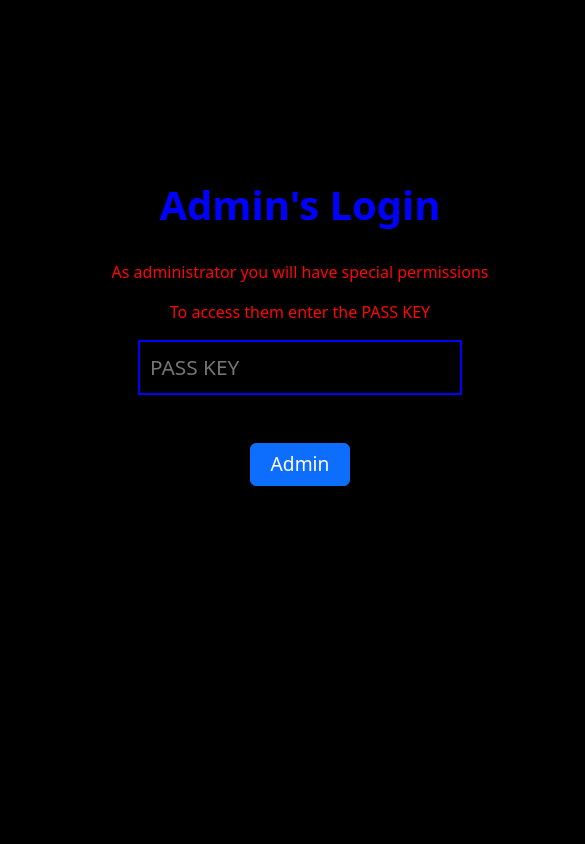
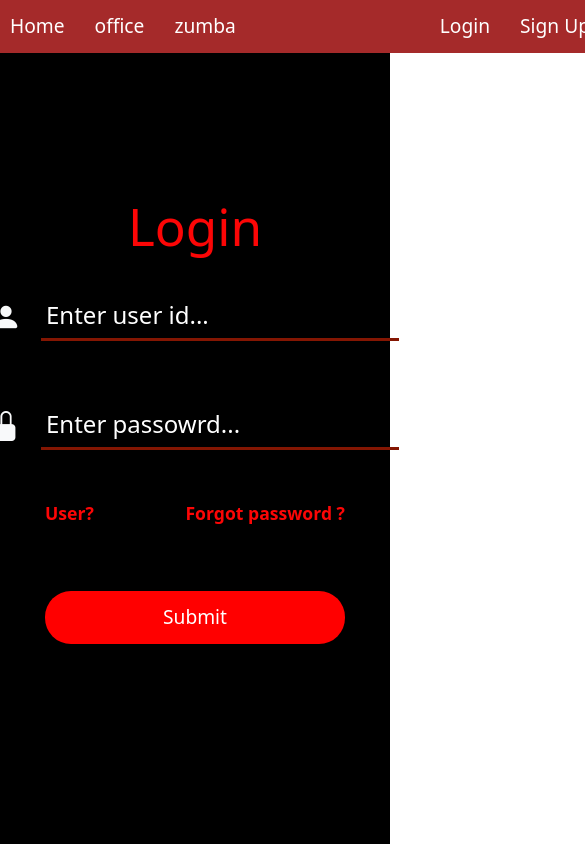
Before and after one commit to Dharineesh235/wresverse, a React (Vite) app: page /adminlogin in a window 390 px wide. Shown: the whole page, 585 px wide, since content can reach past the window. Built offline with nearby package versions, Linux system fonts and the light colour scheme; no server answers.

Commit message:
enhaced login component and responsiveness

```diff
--- a/src/App.jsx
+++ b/src/App.jsx
@@ -1,9 +1,4 @@
-import { useState } from "react";
-import reactLogo from "./assets/react.svg";
-import viteLogo from "/vite.svg";
-import "./App.css";
 import Login from "./components/Login";
-import Nav from "./components/Nav";
 import "bootstrap-icons/font/bootstrap-icons.css";
 import { BrowserRouter, Route, Routes } from "react-router-dom";
 import Home from "./components/Home";
--- a/src/components/Login.jsx
+++ b/src/components/Login.jsx
@@ -1,6 +1,7 @@
 import React, { useEffect, useState } from "react";
 import Admin from "./Admin";
 import Nav from "./Nav";
+import { useNavigate, useNavigation } from "react-router-dom";
 
 const Login = ({ credential }) => {
   const PASSKEY = import.meta.env.VITE_PASSKEY || "admin";
@@ -8,83 +9,11 @@ const Login = ({ credential }) => {
   const [passowrd, setPassword] = useState("");
   const [adminLogin, setAdminLogin] = useState(false);
 
+  const navigate = useNavigate();
+
   useEffect(() => {
     console.log(adminLogin);
   }, [adminLogin]);
-
-  const style = {
-    containerPrimeUser: {
-      minWidth: "600px",
-      backgroundColor: "grey",
-      height: "100vh",
-    },
-    containerPrimeAdmin: {
-      minWidth: "600px",
-      backgroundColor: "black",
-      height: "100vh",
-    },
-    containerSec: {
-      position: "relative",
-      marginTop: "150px",
-      width: "500px",
-      maxWidth: "500px",
-      margin: "0 auto",
-      border: "10px solid black",
-      borderRadius: "20px",
-      boxSizing: "border-box",
-      minWidth: "500px",
-    },
-    containerSecAdmin: {
-      position: "relative",
-      marginTop: "150px",
-      maxWidth: "500px",
-      margin: "0 auto",
-      border: "10px solid red",
-      borderRadius: "20px",
-      boxSizing: "border-box",
-      minWidth: "550px",
-    },
-    gap: { gap: "20px" },
-    input: {
-      backgroundColor: "transparent",
-      border: "none",
-      borderBottom: "3px solid rgb(132, 22, 2)",
-      padding: "5px",
-      // color: "rgb(8, 8, 8)",
-      color: "white",
-      fontWeight: "500",
-      outline: "none",
-      fontSize: "1.5em",
-    },
-    submitBtn: {
-      position: "relative",
-      backgroundColor: "black",
-      border: "none",
-      fontSize: "1.2em",
-      color: "#FFFFFF",
-      padding: "12px",
-      width: "80%",
-      textAlign: "center",
-      transitionDuration: "0.4s",
-      overflow: "hidden",
-      cursor: "pointer",
-      borderRadius: "26px",
-    },
-    submitBtnadmin: {
-      position: "relative",
-      backgroundColor: "red",
-      border: "none",
-      fontSize: "1.2em",
-      color: "#FFFFFF",
-      padding: "12px",
-      width: "80%",
-      textAlign: "center",
-      transitionDuration: "0.4s",
-      overflow: "hidden",
-      cursor: "pointer",
-      borderRadius: "26px",
-    },
-  };
 
   const handleSwitchFieldInput = (e) => {
     const key = e.key;
@@ -107,46 +36,56 @@ const Login = ({ credential }) => {
   };
 
   return (
+    <>
+      <Nav credential={credential} />
       <div
-      className={credential !== "admin" ? "login" : "login-admin"}
-      style={
-        credential === "admin"
-          ? style.containerPrimeAdmin
-          : style.containerPrimeUser
+        className={
+          credential !== "admin"
+            ? "containerPrime containerPrimeUser"
+            : "containerPrime containerPrimeAdmin"
         }
+        // style={
+        //   credential === "admin"
+        //     ? style.containerPrimeAdmin
+        //     : style.containerPrimeUser
+        // }
       >
-      {credential !== "admin" ? (
-        <>
-          <Nav credential={credential}/>
         <div
-            className="login-container"
-            style={
-              credential !== "admin"
-                ? style.containerSec
-                : style.containerSecAdmin
-            }
+          className="containerSec"
+          // style={
+          //   credential !== "admin"
+          //     ? style.containerSec
+          //     : style.containerSecAdmin
+          // }
         >
           <div className="mt-5">
             <h1>Login</h1>
           </div>
 
-            <div
-              className="mt-5 d-flex justify-content-center"
-              style={style.gap}
-            >
+          {/* user id input container */}
+          <div className="container-input">
             <div>
               <i
                 className={
                   credential === "admin"
-                      ? "bi fs-3 bi-person-fill Dg text-light"
-                      : "bi fs-3 bi-person-fill Dg"
+                    ? "bi  bi-person-fill Dg text-light icon"
+                    : "bi  bi-person-fill Dg icon"
                 }
               ></i>
             </div>
             <div>
               <input
                 id="userIdLogin"
-                  style={style.input}
+                style={{
+                  backgroundColor: "transparent",
+                  border: "none",
+                  borderBottom: "3px solid rgb(132, 22, 2)",
+                  padding: "5px",
+                  color: "white",
+                  fontWeight: "500",
+                  outline: "none",
+                  fontSize: "1.5em",
+                }}
                 type="text"
                 className="login-input"
                 placeholder="Enter user id..."
@@ -157,176 +96,100 @@ const Login = ({ credential }) => {
             </div>
           </div>
 
-            <div
-              className="mt-5 d-flex justify-content-center"
-              style={style.gap}
-            >
+          {/* login password container  */}
+          <div className="container-input">
             <div>
               <i
                 className={
                   credential === "admin"
-                      ? "bi fs-3 bi-lock-fill text-light"
-                      : "bi fs-3 bi-lock-fill"
+                    ? "bi bi-lock-fill text-light icon"
+                    : "bi bi-lock-fill icon"
                 }
               ></i>
             </div>
             <div style={{ position: "relative" }}>
               <input
                 id="passwordLogin"
-                  style={style.input}
+                style={{
+                  backgroundColor: "transparent",
+                  border: "none",
+                  borderBottom: "3px solid rgb(132, 22, 2)",
+                  padding: "5px",
+                  color: "white",
+                  fontWeight: "500",
+                  outline: "none",
+                  fontSize: "1.5em",
+                }}
                 type="password"
-                  className={
-                    credential === "admin"
-                      ? "login-input login-admin"
-                      : "login-input"
-                  }
+                className='login-input login-admin'
                 placeholder="Enter passowrd..."
                 onChange={(e) => setPassword(e.target.value)}
                 onKeyDown={handleSwitchFieldPassword}
               />
             </div>
           </div>
-            <div>
+
+          {/* user Options */}
+          <div
+            className="container-user-opts"
+            style={{
+              display: "flex",
+              justifyContent: "space-between",
+              width: "300px",
+              margin: "0 auto",
+            }}
+          >
+            {credential!=="admin" ? <p
+              className="forgot-pass-login"
+              style={{
+                paddingTop: "20px",
+                cursor: "pointer",
+                fontSize: "1.1em",
+                fontWeight:"700"
+              }}
+              onClick={()=>navigate('/adminlogin')}
+            >
+              Admin?
+            </p> :
             <p
             className="forgot-pass-login"
             style={{
               paddingTop: "20px",
               cursor: "pointer",
               fontSize: "1.1em",
-                  marginLeft: "250px",
+              fontWeight:"700"
+            }}
+            onClick={()=>navigate('/login')}
+          >
+            User?
+          </p>}
+            <p
+              className="forgot-pass-login"
+              style={{
+                paddingTop: "20px",
+                cursor: "pointer",
+                fontSize: "1.1em",
+                fontWeight:"700"
               }}
             >
               Forgot password ?
             </p>
           </div>
 
-            <div className="mt-5 mb-5">
+          <div className="mt-5 mb-5 ">
             {credential !== "admin" ? (
-                <button className="submit-btn" style={style.submitBtn}>
+              <button className="submit-btn submit-btn-user" >
                 Submit
               </button>
             ) : (
-                <button className="submit-btn" style={style.submitBtnadmin}>
+              <button className="submit-btn submit-btn-admin">
                 Submit
               </button>
             )}
           </div>
         </div>
-        </>
-      ) : (
-        <>
-          {adminLogin !== true ? (
-            <Admin funk={setAdminLogin} />
-          ) : (
-           <>
-            <Nav credential={credential}/>
-             <div
-              className="login-container"
-              style={
-                credential !== "admin"
-                  ? style.containerSec
-                  : style.containerSecAdmin
-              }
-            >
-              <div className="mt-5">
-                <h1>Login</h1>
-              </div>
-
-              <div
-                className="mt-5 d-flex justify-content-center"
-                style={style.gap}
-              >
-                <div>
-                  <i
-                    className={
-                      credential === "admin"
-                        ? "bi fs-3 bi-person-fill Dg text-light"
-                        : "bi fs-3 bi-person-fill Dg"
-                    }
-                  ></i>
-                </div>
-                <div>
-                  <input
-                    id="userIdLogin"
-                    style={style.input}
-                    type="text"
-                    className="login-input"
-                    placeholder="Enter user id..."
-                    onChange={(e) => setUserId(e.target.value)}
-                    onKeyDown={handleSwitchFieldInput}
-                    autoFocus
-                  />
-                </div>
-              </div>
-
-              <div
-                className="mt-5 d-flex justify-content-center"
-                style={style.gap}
-              >
-                <div>
-                  <i
-                    className={
-                      credential === "admin"
-                        ? "bi fs-3 bi-lock-fill text-light"
-                        : "bi fs-3 bi-lock-fill"
-                    }
-                  ></i>
-                </div>
-                <div style={{ position: "relative" }}>
-                  <input
-                    id="passwordLogin"
-                    style={style.input}
-                    type="password"
-                    className={
-                      credential === "admin"
-                        ? "login-input login-admin"
-                        : "login-input"
-                    }
-                    placeholder="Enter passowrd..."
-                    onChange={(e) => setPassword(e.target.value)}
-                    onKeyDown={handleSwitchFieldPassword}
-                  />
-                </div>
-              </div>
-              <div style={{display:'flex', gap:'200px', marginLeft:'50px'}}>
-                <p style={{
-                    paddingTop: "20px",
-                    cursor: "pointer",
-                    fontSize: "1.2em",
-                    color:'skyblue'
-                  }}>user ?</p>
-                <p
-                  className="forgot-pass-login"
-                  style={{
-                    paddingTop: "20px",
-                    cursor: "pointer",
-                    fontSize: "1.2em",
-                    color:'skyblue'
-
-                  }}
-                >
-                  Forgot password ?
-                </p>
-              </div>
-              <div>Didn't have an account ?</div>
-
-              <div className="mt-5 mb-5">
-                {credential !== "admin" ? (
-                  <button className="submit-btn" style={style.submitBtn}>
-                    Submit
-                  </button>
-                ) : (
-                  <button className="submit-btn" style={style.submitBtnadmin}>
-                    Submit
-                  </button>
-                )}
-              </div>
       </div>
     </>
-          )}
-        </>
-      )}
-    </div>
   );
 };
 
--- a/src/main.jsx
+++ b/src/main.jsx
@@ -1,7 +1,8 @@
 import React from 'react'
 import ReactDOM from 'react-dom/client'
 import App from './App.jsx'
-import './index.css'
+import './styles/index.css';
+import './styles/App.css';
 
 ReactDOM.createRoot(document.getElementById('root')).render(
     <App />
--- a/src/App.css
+++ b/src/styles/App.css
@@ -5,31 +5,68 @@
   /* background-color: rgb(75, 74, 74); */
 }
 
-.login {
+.containerPrime {
   width: 100%;
-  color: rgb(8, 8, 8) ;
   padding: 150px 0px;
   align-items: 'center';
   padding: '20px';
   background-size: cover;
   background-repeat: no-repeat;
   background-position: center;
-  height: 100%;
+  height: 100lvh;
 }
-.login-admin {
-  width: 100%;
+.containerPrimeUser{
+  color: rgb(8, 8, 8) ;
+  background-color: gray;
+}
+.containerPrimeAdmin {
   color: rgb(252, 6, 6) ;
-  padding: 150px 0px;
-  align-items: 'center';
-  padding: '20px';
-  background-size: cover;
-  background-repeat: no-repeat;
-  background-position: center;
-  height: 100%;
+  background-color: black;
 }
+.containerSec{
+  position: relative;
+  /* width: 200px; */
+  margin: 0 auto;
+  /* border: 10px solid black; */
+  box-sizing: border-box;
+}
+.icon{
+  font-size: 30px;
+}
+.container-input{
+  display: flex;
+  justify-content: center;
+  align-items: center;
+  padding: 30px;
+  gap: 20px;
+  /* border: 1px solid yellow; */
+}
+/* .container-user-opts{
+  display: flex;
+  justify-content: space-between;
+  width: 300px;
+  margin: 0 auto;
+} */
+
 .submit-btn{
+  position: relative;
   -webkit-transition-duration: 0.4s;
+  border: none;
+  font-size: 1.2em;
+  color: #ffff;
+  padding: 12px;
+  width: 300px;
+  border-radius: 26px;
+  text-align: center;
+  overflow: hidden;
+  cursor: pointer;
   transition-duration: 0.4s;
+}
+.submit-btn-user{
+  background-color: black;
+}
+.submit-btn-admin{
+  background-color: red;
 }
 .submit-btn::after{
   content: "";
--- /dev/null
+++ b/src/styles/responsiveMedium.css
@@ -0,0 +1,3 @@
+@media screen and (min-width:641px) and (max-width: 1007px) {
+
+}
--- /dev/null
+++ b/src/styles/responsiveSmall.css
@@ -0,0 +1,3 @@
+@media screen and (min-width:300px) and (max-width: 640px) {
+
+}
```
Also changed, not shown: src/styles/index.css (renamed from src/index.css). Lines whose indentation alone changed are shown as unchanged.
